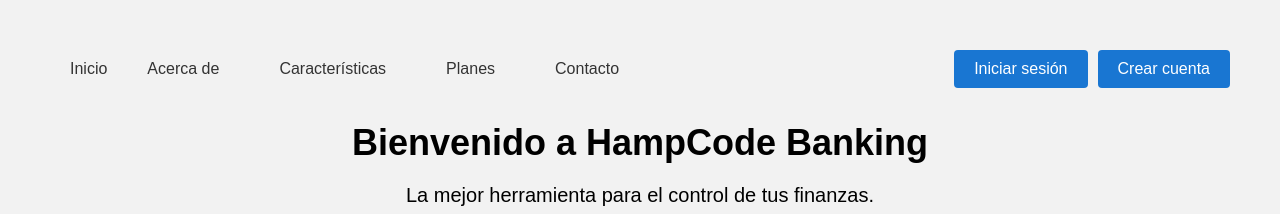
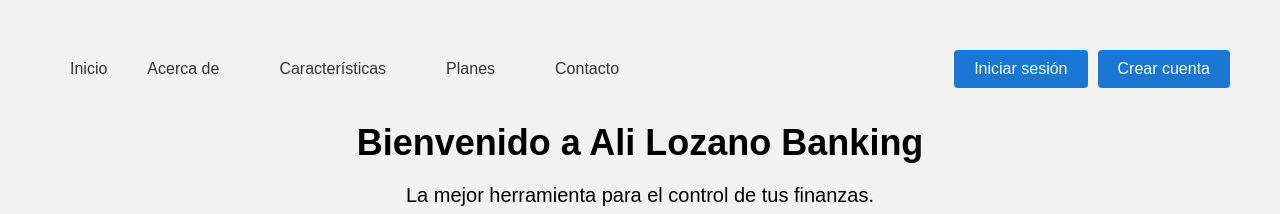
Before and after one commit to alozanoc/banking-landing-page, a plain HTML site: page index.html in a window 1280 px wide. Shown: the top 214 px of the page. Drawn offline with Linux system fonts and the light colour scheme.

Commit message:
fix: Fix landing page title

```diff
--- a/index.html
+++ b/index.html
@@ -29,7 +29,7 @@
           </div>
         </nav>
         <div class="header-content">
-          <h1 class="header-title">Bienvenido a HampCode Banking</h1>
+          <h1 class="header-title">Bienvenido a Ali Lozano Banking</h1>
           <p class="header-description">
             La mejor herramienta para el control de tus finanzas.
           </p>
```
